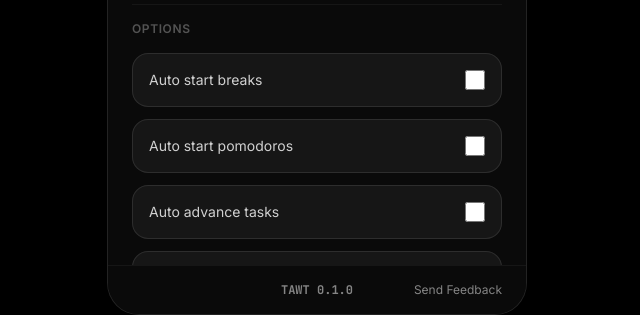
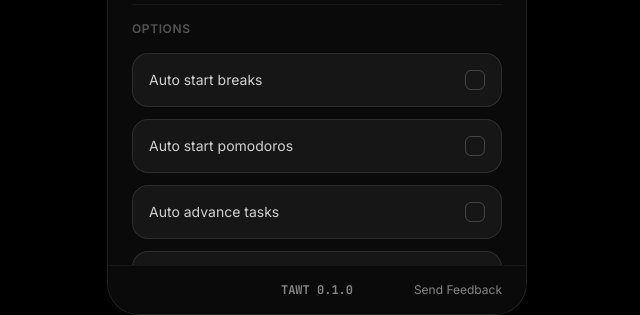
Before and after one commit to mahinite/Tawt, a React (Vite) app: page / in a window 1280 px wide. Both pictures are taken after a click on the button 742 px from the left and 458 px from the top of the page. Shown: the part 425-740 px from the top of the page, without its empty margins (323-963 px from the left). Built offline with nearby package versions, Linux system fonts and the light colour scheme.

Commit message:
settings checkbox

```diff
--- a/src/components/settings/SettingsPanel.tsx
+++ b/src/components/settings/SettingsPanel.tsx
@@ -4,6 +4,7 @@ import { useSettingsStore } from '../../store/settingsStore';
 import { useUIStore } from '../../store/uiStore';
 import { APP_VERSION } from '../../config/app_version';
 import { CHANGELOG } from '../../meta/changelog';
+import { Checkbox } from '../ui/Checkbox';
 
 export function SettingsPanel() {
   const isSettingsOpen = useUIStore(state => state.isSettingsOpen);
@@ -100,41 +101,33 @@ export function SettingsPanel() {
             <div className="space-y-3">
               <label className="flex items-center justify-between p-4 bg-white/5 border border-white/10 rounded-2xl cursor-pointer hover:bg-white/10 transition-colors">
                 <span className="text-sm text-white/80">Auto start breaks</span>
-                <input
-                  type="checkbox"
+                <Checkbox
                   checked={settings.autoStartBreak}
-                  onChange={(e) => settings.updateSettings({ autoStartBreak: e.target.checked })}
-                  className="w-5 h-5 accent-gray-300 cursor-pointer rounded"
+                  onChange={(checked) => settings.updateSettings({ autoStartBreak: checked })}
                 />
               </label>
 
               <label className="flex items-center justify-between p-4 bg-white/5 border border-white/10 rounded-2xl cursor-pointer hover:bg-white/10 transition-colors">
                 <span className="text-sm text-white/80">Auto start pomodoros</span>
-                <input
-                  type="checkbox"
+                <Checkbox
                   checked={settings.autoStartPomodoro}
-                  onChange={(e) => settings.updateSettings({ autoStartPomodoro: e.target.checked })}
-                  className="w-5 h-5 accent-gray-300 cursor-pointer rounded"
+                  onChange={(checked) => settings.updateSettings({ autoStartPomodoro: checked })}
                 />
               </label>
 
               <label className="flex items-center justify-between p-4 bg-white/5 border border-white/10 rounded-2xl cursor-pointer hover:bg-white/10 transition-colors">
                 <span className="text-sm text-white/80">Auto advance tasks</span>
-                <input
-                  type="checkbox"
+                <Checkbox
                   checked={settings.autoAdvanceTask}
-                  onChange={(e) => settings.updateSettings({ autoAdvanceTask: e.target.checked })}
-                  className="w-5 h-5 accent-gray-300 cursor-pointer rounded"
+                  onChange={(checked) => settings.updateSettings({ autoAdvanceTask: checked })}
                 />
               </label>
 
               <label className="flex items-center justify-between p-4 bg-white/5 border border-white/10 rounded-2xl cursor-pointer hover:bg-white/10 transition-colors">
                 <span className="text-sm text-white/80">Sound effects</span>
-                <input
-                  type="checkbox"
+                <Checkbox
                   checked={settings.soundEnabled}
-                  onChange={(e) => settings.updateSettings({ soundEnabled: e.target.checked })}
-                  className="w-5 h-5 accent-gray-300 cursor-pointer rounded"
+                  onChange={(checked) => settings.updateSettings({ soundEnabled: checked })}
                 />
               </label>
             </div>
--- /dev/null
+++ b/src/components/ui/Checkbox.tsx
@@ -0,0 +1,31 @@
+import React from 'react';
+import { Check } from 'lucide-react';
+
+interface CheckboxProps {
+  checked: boolean;
+  onChange: (checked: boolean) => void;
+}
+
+export function Checkbox({ checked, onChange }: CheckboxProps) {
+  return (
+    <div className="relative flex items-center shrink-0">
+      <input
+        type="checkbox"
+        checked={checked}
+        onChange={(e) => onChange(e.target.checked)}
+        className="sr-only peer"
+      />
+      <div
+        className={`w-5 h-5 flex items-center justify-center rounded-md border transition-colors select-none
+          peer-focus-visible:ring-2 peer-focus-visible:ring-white/40
+          ${checked
+            ? 'bg-white border-white'
+            : 'bg-transparent border-white/20'
+          }
+        `}
+      >
+        {checked && <Check size={14} strokeWidth={3} className="text-black" />}
+      </div>
+    </div>
+  );
+}
```
